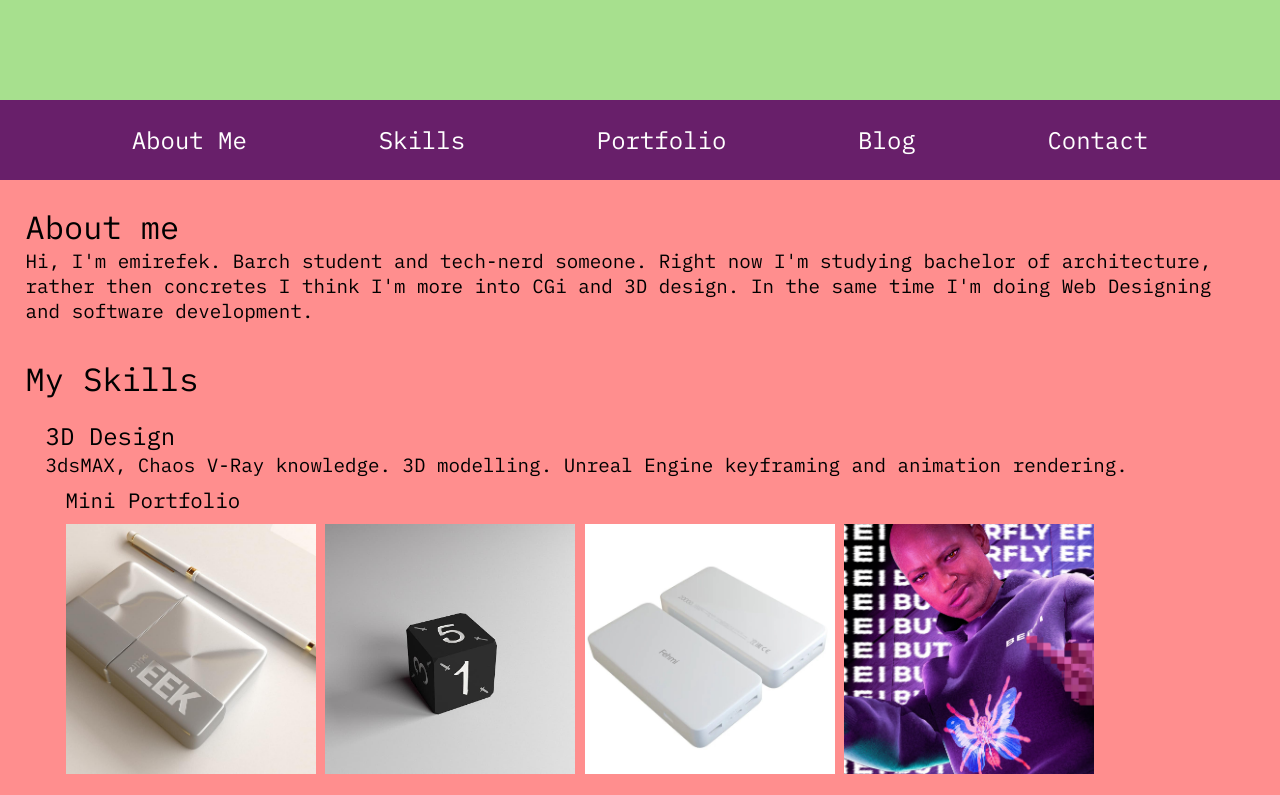
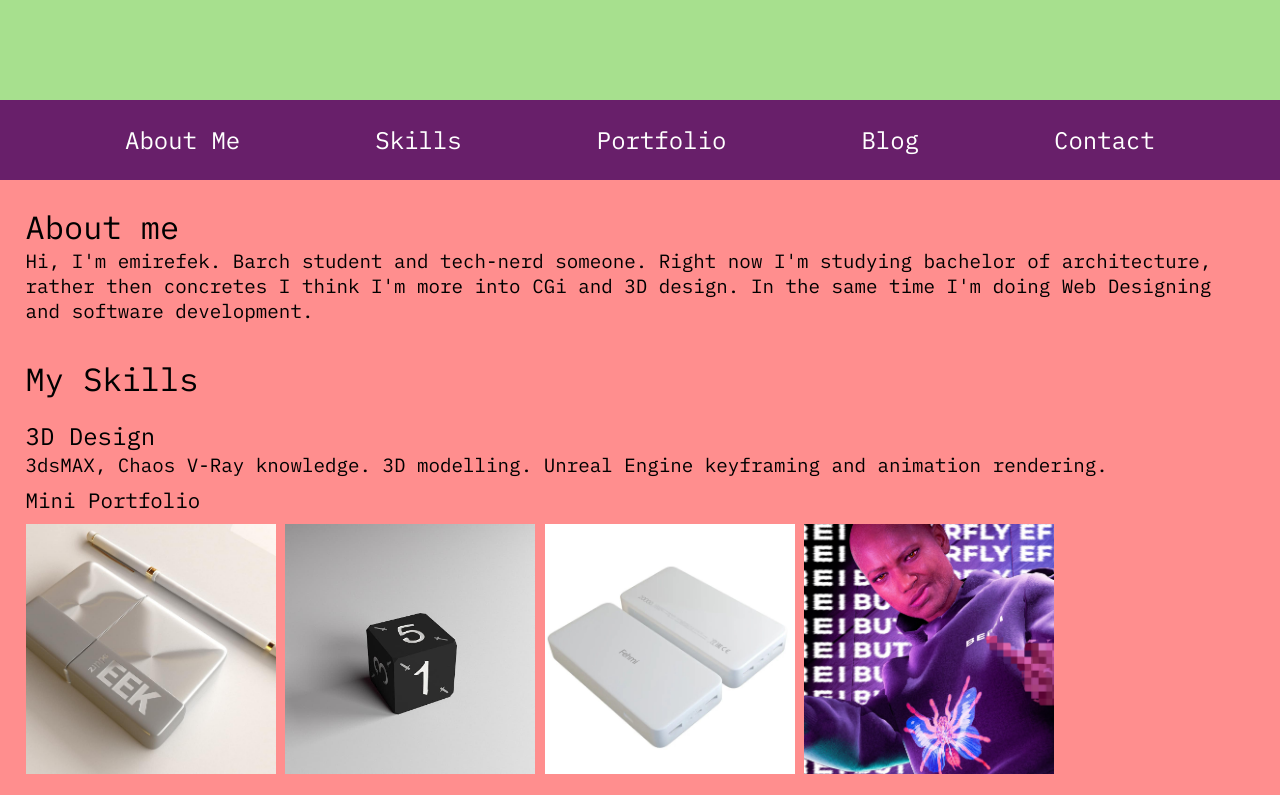
Before and after one commit to emirefek/emirefek.net, a plain HTML site: page index.html in a window 1280 px wide. Shown: the part 620-1415 px from the top of the page. Drawn offline with Linux system fonts and the light colour scheme; a web font is replaced by a local one.

Commit message:
Fixed anchor tag paddings, nav paddings

```diff
--- a/css/styles.css
+++ b/css/styles.css
@@ -1,3 +1,7 @@
+html {
+    scroll-padding-top: 10vh;
+}
+
 body {
     margin: 0px;
     font-family: 'IBM Plex Mono', monospace;
@@ -60,6 +64,7 @@ hr {
 }
 
 .main-nav_item {
+    padding: 0 10px 0 10px;
     display: block;
 }
 
@@ -98,7 +103,7 @@ hr {
 }
 
 .skill-row {
-    margin: 20px 0px 0px 20px;
+    margin: 20px 0px 0px 0px;
 }
 
 .barch {
@@ -131,6 +136,7 @@ hr {
 }
 
 .footer_item {
+    padding: 0 10px 0 10px;
     display: block;
 }
 
@@ -147,7 +153,7 @@ hr {
 }
 
 .miniportfolio {
-    margin: 10px 20px;
+    margin: 10px 0px;
 }
 
 .miniportfolio>img {
--- a/index.html
+++ b/index.html
@@ -35,8 +35,9 @@
                 <a class="main-nav_link" href="#aboutme">About Me</a>
             </li>
             <li class="main-nav_item">
-                <a class="main-nav_link" href=" #projects">Skills</a>
+                <a class="main-nav_link" href="#skills">Skills</a>
             </li>
+
             <li class="main-nav_item">
                 <a class="main-nav_link" href="#portfolio">Portfolio</a>
             </li>
@@ -58,7 +59,7 @@
             </p>
         </div>
         <hr>
-        <div class="skills">
+        <div class="skills" id="skills">
             <h2>My Skills</h2>
             <div class="skill-row">
                 <h3>3D Design</h3>
@@ -80,7 +81,7 @@
             </div>
         </div>
         <hr>
-        <div class="contact">
+        <div class="contact" id="contact">
             <h2>Get In Touch</h2>
             <p>You can send e-mail to this address if you want to reach me. <a class="mailbtn"
                     href="mailto:hello@emirefek.net">hello@emirefek.net</a></p>
```
Also changed, not shown: 1 other file.
